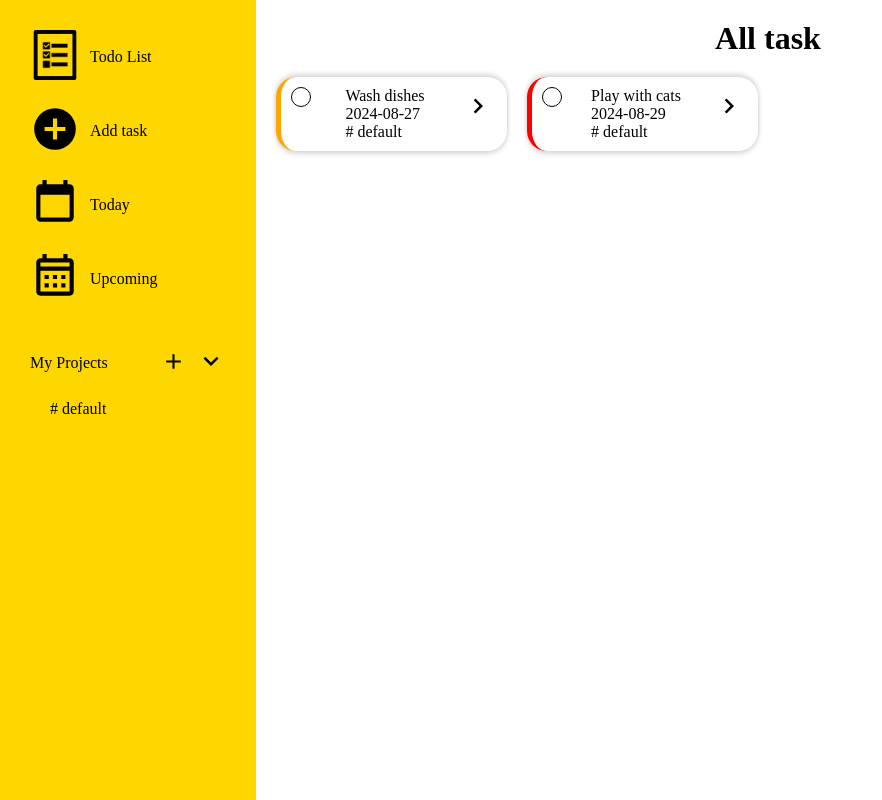
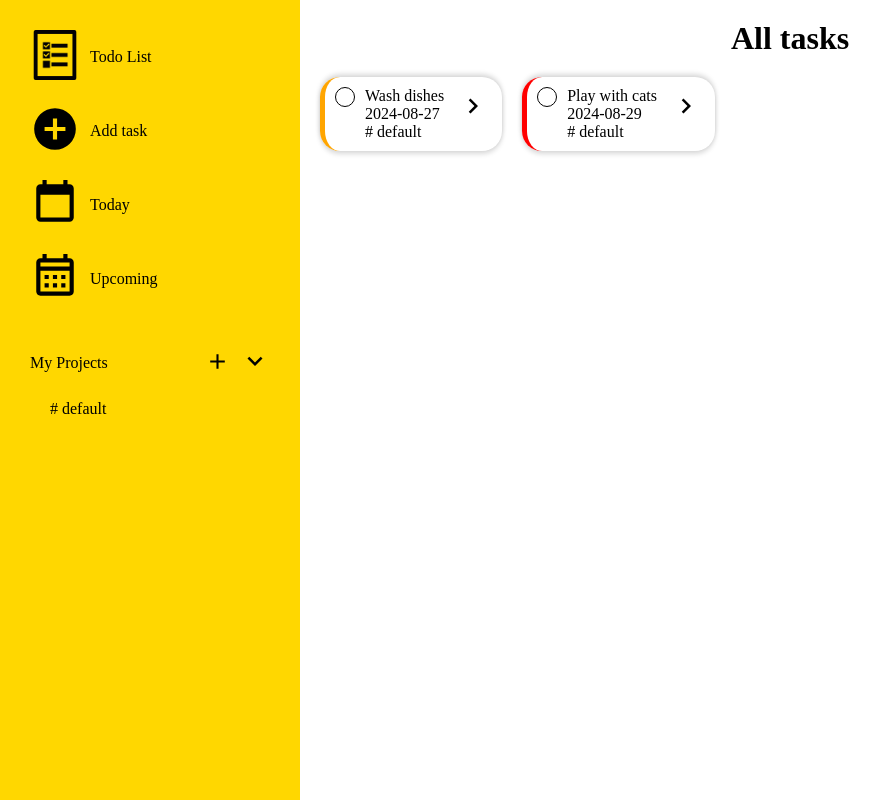
Before and after one commit to hilu03/Todo-List, a website built with webpack: page src/template.html in a window 1280 px wide. Shown: the whole page, without its empty margins (0-882 px from the left). Built offline with nearby package versions, Linux system fonts and the light colour scheme.

Commit message:
Add container for all and add edit, delete icons to task cards

```diff
--- a/src/modules/DOMController.js
+++ b/src/modules/DOMController.js
@@ -1,5 +1,8 @@
 import toggleDown from "../images/chevron-down.svg";
 import toggleRight from "../images/chevron-right.svg";
+import deleteIcon from "../images/delete.svg";
+import completeIcon from "../images/check-outline.svg";
+import editIcon from "../images/pencil-outline.svg";
 import { Project, projects } from "./project.js";
 import { Todo } from "./todo.js";
 
@@ -132,7 +135,7 @@ export function DisplayController() {
     }
   });
 
-  const contentContainer = document.querySelector(".container");
+  const contentContainer = document.querySelector(".content-container");
   const displayAllTask = () => {
     let html = "";
     projects.forEach((project, projectIndex) => {
@@ -149,8 +152,16 @@ export function DisplayController() {
               </div>
               <div class="description" data-task-id="${taskIndex}" data-project-id="${projectIndex}"></div>
             </div>
-            <div class="more" data-task-id="${taskIndex}" data-project-id="${projectIndex}" data-toggle="less">
-              <img src=${toggleRight}>
+            <div class="right">
+              <div class="more" data-task-id="${taskIndex}" data-project-id="${projectIndex}" data-toggle="less">
+                <img src=${toggleRight}>
+              </div>
+              <div class="edit-container" data-task-id="${taskIndex}" data-project-id="${projectIndex}">
+                <img src=${editIcon}>
+              </div>
+              <div class="delete-container" data-task-id="${taskIndex}" data-project-id="${projectIndex}">
+                <img src=${deleteIcon}>
+              </div>
             </div>
           </div>
         `;
@@ -166,15 +177,21 @@ export function DisplayController() {
         const taskIndex = Number(button.dataset.taskId);
         const description = document.querySelector(`.description[data-task-id="${taskIndex}"][data-project-id="${projectIndex}"]`);
         const icon = button.firstElementChild;
+        const editButton = button.nextElementSibling;
+        const deleteButton = editButton.nextElementSibling;
         if (button.dataset.toggle === "less") {
           description.textContent = projects[projectIndex].todoList[taskIndex].description;
           icon.src = toggleDown;
           button.dataset.toggle = "more";
+          editButton.classList.add("display");
+          deleteButton.classList.add("display");
         }
         else {
           description.textContent = "";
           icon.src = toggleRight;
           button.dataset.toggle = "less";
+          editButton.classList.remove("display");
+          deleteButton.classList.remove("display");
         }
       });
     });
--- a/src/styles/general.css
+++ b/src/styles/general.css
@@ -7,6 +7,11 @@ html {
 }
 
 body {
+  padding: 0;
   margin: 0;
-  margin-left: 20vw;
 }
+
+.container {
+  margin: 0;
+  margin-left: 300px;
+}
--- a/src/styles/main-content.css
+++ b/src/styles/main-content.css
@@ -1,3 +1,55 @@
+h1 {
+  margin: 0;
+  margin-top: 20px;
+  text-align: center;
+}
+
+.content-container {
+  display: flex;
+  flex-wrap: wrap;
+  gap: 20px;
+  padding: 20px;
+}
+
+.task-card {
+  box-shadow:
+    rgba(0, 0, 0, 0.15) 0px 3px 5px,
+    rgba(0, 0, 0, 0.15) 0px -3px 5px;
+  padding: 10px;
+  border-radius: 20px;
+  display: flex;
+  align-items: start;
+  gap: 10px;
+}
+
+.middle {
+  flex: 1;
+}
+
+.complete {
+  width: 20px;
+  height: 20px;
+  border-radius: 10px;
+  border: 1px solid black;
+  cursor: pointer;
+}
+
+.title {
+  word-break: break-all;
+}
+
+.low-task {
+  border-left: 5px solid lightskyblue;
+}
+
+.medium-task {
+  border-left: 5px solid orange;
+}
+
+.high-task {
+  border-left: 5px solid red;
+}
+
 .more img {
   width: 30px;
   cursor: pointer;
@@ -16,46 +68,23 @@
   border: 2px solid;
 }
 
-h1 {
-  margin: 0;
-  margin-top: 20px;
-  text-align: center;
+.edit-container,
+.delete-container {
+  display: none;
 }
 
-.container {
-  display: grid;
-  grid-template-columns: repeat(auto-fill, minmax(200px, 1fr));
-  column-gap: 20px;
-  padding: 20px;
+.edit-container img,
+.delete-container img {
+  width: 20px;
 }
 
-.task-card {
-  box-shadow:
-    rgba(0, 0, 0, 0.15) 0px 3px 5px,
-    rgba(0, 0, 0, 0.15) 0px -3px 5px;
-  padding: 10px;
-  border-radius: 20px;
+.right {
   display: flex;
-  justify-content: space-between;
-  align-items: start;
+  flex-direction: column;
+  align-items: center;
+  gap: 5px;
 }
 
-.complete {
-  width: 20px;
-  height: 20px;
-  border-radius: 10px;
-  border: 1px solid black;
-  cursor: pointer;
+.display {
+  display: block;
 }
-
-.low-task {
-  border-left: 5px solid lightskyblue;
-}
-
-.medium-task {
-  border-left: 5px solid orange;
-}
-
-.high-task {
-  border-left: 5px solid red;
-}
--- a/src/styles/sidebar.css
+++ b/src/styles/sidebar.css
@@ -1,11 +1,12 @@
 .sidebar {
   top: 0;
   left: 0;
+  bottom: 0;
   position: fixed;
-  width: 20vw;
+  width: 300px;
   background-color: gold;
-  height: 100vh;
   z-index: 1;
+  overflow-y: auto;
   display: flex;
   flex-direction: column;
   gap: 20px;
--- a/src/template.html
+++ b/src/template.html
@@ -6,6 +6,7 @@
   <title>Todo List</title>
 </head>
 <body>
+  <div class="container">
     <div class="sidebar">
       <div class="row">
         <div class="icon-container logo">
@@ -98,11 +99,12 @@
     </div>
 
 
-  <h1>All task</h1>
+    <h1>All tasks</h1>
 
-  <div class="container"></div>
+    <div class="content-container"></div>
 
 
     </div>
+  </div>
 </body>
 </html>
```
Also changed, not shown: src/images/check-outline.svg (added), src/images/delete.svg (added), src/images/pencil-outline.svg (added). Lines whose indentation alone changed are shown as unchanged.
